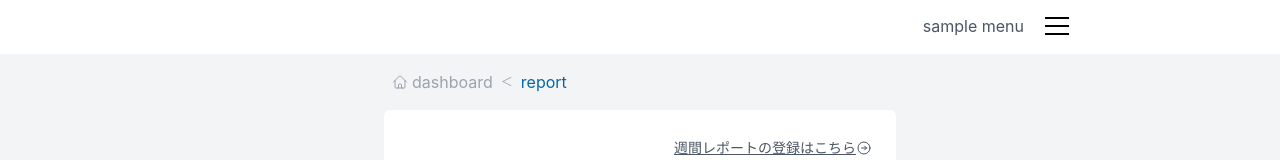
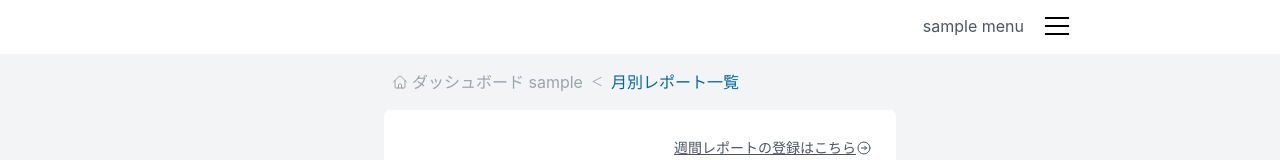
Before and after one commit to eriplume/sales_buddy, a Next.js app: page /report_s in a window 1280 px wide. Shown: the part 156-316 px from the top of the page. Built offline with nearby package versions, Linux system fonts and the light colour scheme; no server answers.

Commit message:
:lipstick: Update: パンくず表示編集 #97

```diff
--- a/app/(authenticated)/archive/page.tsx
+++ b/app/(authenticated)/archive/page.tsx
@@ -5,7 +5,7 @@ export default function Archive() {
 
   return (
     <>
-      <Breadcrumbs>archive</Breadcrumbs>
+      <Breadcrumbs>月別実績データ</Breadcrumbs>
       <div className="flex flex-col justify-center items-center mx-auto px-6 z-0 max-w-4xl mb-7 mt-4">
         <MonthlyArchive />
       </div>
--- a/app/(authenticated)/customergraph/page.tsx
+++ b/app/(authenticated)/customergraph/page.tsx
@@ -8,7 +8,7 @@ const pieColors = ['#0284c7','#3b82f6','#60a5fa', '#93c5fd','#bfdbfe', '#cbd5e1'
 export default function page() {
   return (
     <>
-      <Breadcrumbs>customers graph</Breadcrumbs>
+      <Breadcrumbs>客層タイプグラフ</Breadcrumbs>
       <div className="flex flex-col justify-center items-center mx-auto z-0 px-6 max-w-4xl mb-7 mt-4">
 
         <div className="flex flex-col sm:flex-row w-full max-w-lg bg-white rounded-t-md shadow-t-sm">
--- a/app/(authenticated)/report/page.tsx
+++ b/app/(authenticated)/report/page.tsx
@@ -4,7 +4,7 @@ import { Breadcrumbs } from "@/app/components/ui/Breadcrumbs"
 export default function page() {
   return (
     <>
-      <Breadcrumbs>report</Breadcrumbs>
+      <Breadcrumbs>月別レポート一覧</Breadcrumbs>
       <div className="flex flex-col justify-center items-center mx-auto px-6 z-0 max-w-4xl mb-7 mt-4">
         <ReportArchive/>
       </div>
--- a/app/(unauthenticated)/archive_s/page.tsx
+++ b/app/(unauthenticated)/archive_s/page.tsx
@@ -4,7 +4,7 @@ import { BreadcrumbsDemo } from "@/app/components/ui/Breadcrumbs"
 export default function page() {
   return (
     <>
-      <BreadcrumbsDemo>archive</BreadcrumbsDemo>
+      <BreadcrumbsDemo>月別実績データ</BreadcrumbsDemo>
       <div className="flex flex-col justify-center items-center mx-auto px-6 z-0 max-w-4xl mb-7 mt-4">
         <DemoMonthlyArchive />
       </div>
--- a/app/(unauthenticated)/customergraph_s/page.tsx
+++ b/app/(unauthenticated)/customergraph_s/page.tsx
@@ -12,7 +12,7 @@ export default function page() {
 
   return (
     <>
-      <BreadcrumbsDemo>customers graph</BreadcrumbsDemo>
+      <BreadcrumbsDemo>客層タイプグラフ</BreadcrumbsDemo>
       <div className="flex flex-col justify-center items-center mx-auto z-0 px-6 max-w-4xl mb-7 mt-4">
         <div className="flex flex-col sm:flex-row w-full max-w-lg bg-white rounded-t-md shadow-t-sm">
           <div className="flex flex-col md:flex-row text-sm text-gray-500 pl-5 mt-6">
--- a/app/(unauthenticated)/dashboard_s/page.tsx
+++ b/app/(unauthenticated)/dashboard_s/page.tsx
@@ -1,10 +1,14 @@
 import DemoCalenderArea from "@/app/components/page/Demo/DemoCalenderArea";
 import DemoProgressArea from "@/app/components/page/Demo/DemoProgressArea";
+import { BreadcrumbsRoot } from "@/app/components/ui/Breadcrumbs";
 
 export default function page() {
   return (
     <>
-      <div className="flex flex-col md:flex-row justify-center items-center mx-auto px-6 z-0 md:gap-x-6 max-w-5xl mb-10 md:mt-10 xl:my-20">
+      <div className="flex flex-col  md:max-w-2xl ml-5 md:mx-auto">
+        <BreadcrumbsRoot>dashboardサンプル</BreadcrumbsRoot>
+      </div>
+      <div className="flex flex-col md:flex-row justify-center items-center mx-auto px-6 z-0 md:gap-x-6 max-w-5xl mb-10 md:mt-10 xl:my-18">
         <DemoProgressArea />
         <DemoCalenderArea />
       </div>
--- a/app/(unauthenticated)/report_s/page.tsx
+++ b/app/(unauthenticated)/report_s/page.tsx
@@ -4,7 +4,7 @@ import { BreadcrumbsDemo } from '@/app/components/ui/Breadcrumbs'
 export default function page() {
   return (
     <>
-      <BreadcrumbsDemo>report</BreadcrumbsDemo>
+      <BreadcrumbsDemo>月別レポート一覧</BreadcrumbsDemo>
       <div className="flex flex-col justify-center items-center mx-auto px-6 z-0 max-w-4xl mb-7 mt-4">
         <DemoReportArchive />
       </div>
--- a/app/components/ui/Breadcrumbs.tsx
+++ b/app/components/ui/Breadcrumbs.tsx
@@ -1,5 +1,4 @@
-"use client"
-import { useRouter } from 'next/navigation'
+import Link from 'next/link';
 import { HomeIcon } from "@heroicons/react/24/outline";
 
 type BreadcrumbsProps = {
@@ -7,14 +6,12 @@ type BreadcrumbsProps = {
 }
 
 export function Breadcrumbs({ children }: BreadcrumbsProps) {
-  const router = useRouter()
-
   return (
     <div className='flex flex-row items-center px-2 pt-4 max-w-xs md:max-w-lg mx-auto'>
-      <div className='flex flex-row text-gray-400 items-center hover:underline hover:text-sky-800 cursor-pointer' onClick={() => router.push('/dashboard')}>
+      <Link href='/dashboard' className='flex flex-row text-gray-400 items-center hover:underline hover:text-sky-800 cursor-pointer'>
         <HomeIcon className="w-4 h-4 mr-1" />
         <div>dashboard</div>
-      </div>
+      </Link>
       <div className='text-xs text-gray-400 mx-2'>＜</div>
       <div className='text-sky-700 cursor-pointer'>{children}</div>
     </div>
@@ -22,16 +19,27 @@ export function Breadcrumbs({ children }: BreadcrumbsProps) {
 }
 
 export function BreadcrumbsDemo({ children }: BreadcrumbsProps) {
-  const router = useRouter()
-
   return (
     <div className='flex flex-row items-center px-2 pt-4 max-w-xs md:max-w-lg mx-auto'>
-      <div className='flex flex-row text-gray-400 items-center hover:underline hover:text-sky-800 cursor-pointer' onClick={() => router.push('/dashboard_s')}>
+      <Link href='/dashboard_s' className='flex flex-row text-gray-400 items-center hover:underline hover:text-sky-800 cursor-pointer'>
         <HomeIcon className="w-4 h-4 mr-1" />
-        <div>dashboard</div>
-      </div>
+        <div>ダッシュボード sample</div>
+      </Link>
       <div className='text-xs text-gray-400 mx-2'>＜</div>
       <div className='text-sky-700 cursor-pointer'>{children}</div>
     </div>
   )
 }
+
+export function BreadcrumbsRoot({ children }: BreadcrumbsProps) {
+  return (
+    <div className='flex flex-row items-center px-2 pt-4 max-w-xs md:max-w-lg'>
+      <Link href='/' className='flex flex-row text-gray-400 items-center hover:underline hover:text-sky-800 cursor-pointer'>
+        <HomeIcon className="w-4 h-4 mr-1" />
+        <div>トップに戻る</div>
+      </Link>
+      <div className='text-xs text-gray-400 mx-2'>＜</div>
+      <div className='text-sky-700 cursor-pointer'>{children}</div>
+    </div>
+  )
+}
```
